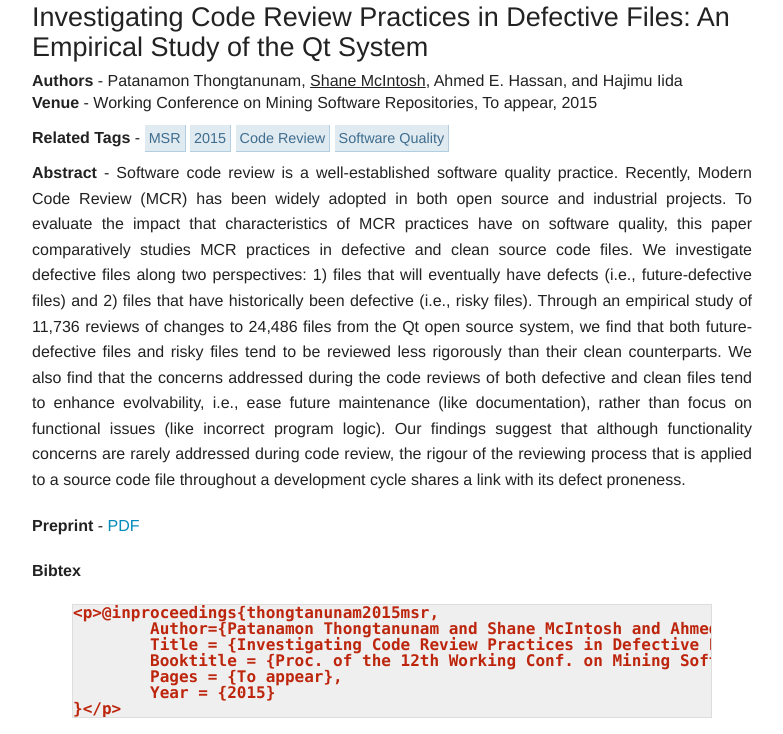
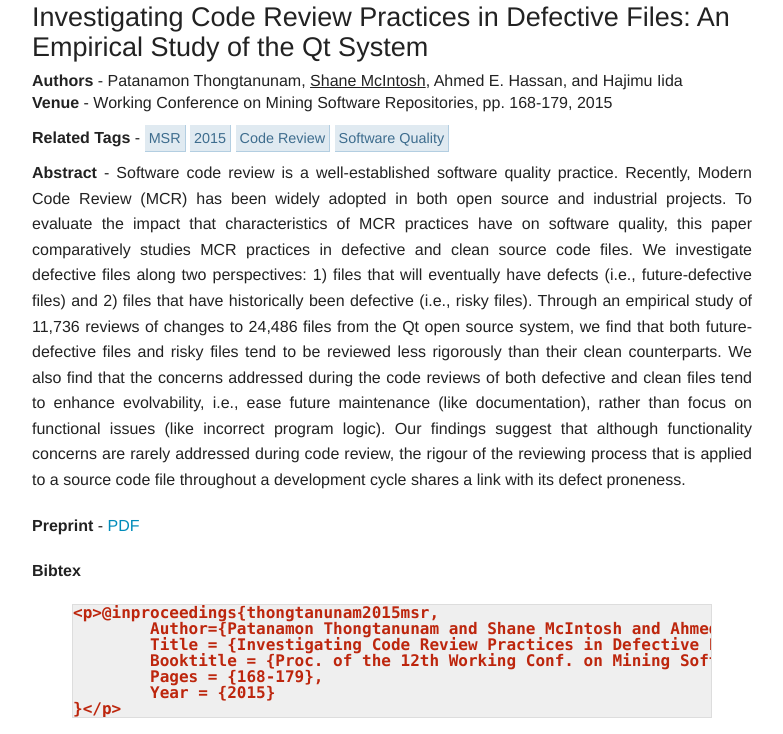
Before and after one commit to smcintosh/smcintosh.github.io, a Jekyll site: the page built from _posts/2015-05-16-investigating-code-review-practices-in-defective-files.markdown, in a window 1280 px wide, cut to the strip 100-834 px from the top of the page. Shown: the whole strip, without its empty margins (123-906 px from the left). Built offline with Jekyll 4.4.1, drawn with Linux system fonts in a browser that asks for light colours; Markdown is read by kramdown in place of the engine named in the settings.

Commit message:
MSR/ICSE page numbers

```diff
--- a/_posts/2015-05-16-investigating-code-review-practices-in-defective-files.markdown
+++ b/_posts/2015-05-16-investigating-code-review-practices-in-defective-files.markdown
@@ -8,7 +8,7 @@
 venue: Working Conference on Mining Software Repositories
 vtag: MSR
 pubyear: 2015
-pages: "To appear"
+pages: pp. 168-179
 acceptance: "32/106 (30%)"
 preprint: http://sail.cs.queensu.ca/publications/pubs/msr2015-thongtanunam.pdf
 abstract: "Software code review is a well-established software quality practice. Recently, Modern Code Review (MCR) has been widely adopted in both open source and industrial projects. To evaluate the impact that characteristics of MCR practices have on software quality, this paper comparatively studies MCR practices in defective and clean source code files. We investigate defective files along two perspectives: 1) files that will eventually have defects (i.e., future-defective files) and 2) files that have historically been defective (i.e., risky files). Through an empirical study of 11,736 reviews of changes to 24,486 files from the Qt open source system, we find that both future-defective files and risky files tend to be reviewed less rigorously than their clean counterparts. We also find that the concerns addressed during the code reviews of both defective and clean files tend to enhance evolvability, i.e., ease future maintenance (like documentation), rather than focus on functional issues (like incorrect program logic). Our findings suggest that although functionality concerns are rarely addressed during code review, the rigour of the reviewing process that is applied to a source code file throughout a development cycle shares a link with its defect proneness."
@@ -17,6 +17,6 @@
 	Author={Patanamon Thongtanunam and Shane McIntosh and Ahmed E. Hassan and Hajimu Iida},
 	Title = {Investigating Code Review Practices in Defective Files: An Empirical Study of the Qt System},
 	Booktitle = {Proc. of the 12th Working Conf. on Mining Software Repositories (MSR)},
-	Pages = {To appear},
+	Pages = {168-179},
 	Year = {2015}
 }
--- a/_posts/2015-05-20-the-impact-of-mislabelling-on-the-performance-and-interpretation-of-defect-prediction-models.markdown
+++ b/_posts/2015-05-20-the-impact-of-mislabelling-on-the-performance-and-interpretation-of-defect-prediction-models.markdown
@@ -9,7 +9,7 @@
 vtag: ICSE
 pubyear: 2015
 preprint: http://sail.cs.queensu.ca/publications/pubs/icse2015-tantithamthavorn.pdf
-pages: "to appear"
+pages: pp. 812-823
 acceptance: "84/452 (19%)"
 abstract: "The reliability of a prediction model depends on the quality of the data from which it was trained. Therefore, defect prediction models may be unreliable if they are trained using noisy data. Recent research suggests that randomly-injected noise that changes the classification (label) of software modules from defective to clean (and vice versa) can impact the performance of defect models. Yet, in reality, incorrectly labelled (i.e., mislabelled) issue reports are likely non-random. In this paper, we study whether mislabelling is random, and the impact that realistic mislabelling has on the performance and interpretation of defect models. Through a case study of 3,931 manually-curated issue reports from the Apache Jackrabbit and Lucene systems, we find that: (1) issue report mislabelling is not random; (2) precision is rarely impacted by mislabelled issue reports, suggesting that practitioners can rely on the accuracy of modules labelled as defective by models that are trained using noisy data; (3) however, models trained on noisy data typically achieve 56%-68% of the recall of models trained on clean data; and (4) only the metrics in top influence rank of our defect models are robust to the noise introduced by mislabelling, suggesting that the less influential metrics of models that are trained on noisy data should not be interpreted or used to make decisions."
 ---
@@ -17,6 +17,6 @@
 	Author={Chakkrit Tantithamthavorn and Shane McIntosh and Ahmed E. Hassan and Akinori Ihara and Ken-ichi Matsumoto},
 	Title = {The Impact of Mislabelling on the Performance and Interpretation of Defect Prediction Models},
 	Booktitle = {Proc. of the 37th Int'l Conf. on Software Engineering (ICSE)},
-	Pages = {To appear},
+	Pages = {812-823},
 	Year = {2015}
 }
```
Also changed, not shown: _posts/2015-05-20-revisiting-the-impact-of-classification-techniques-on-the-performance-of-defect-prediction-models.markdown (+2 -2 lines).
